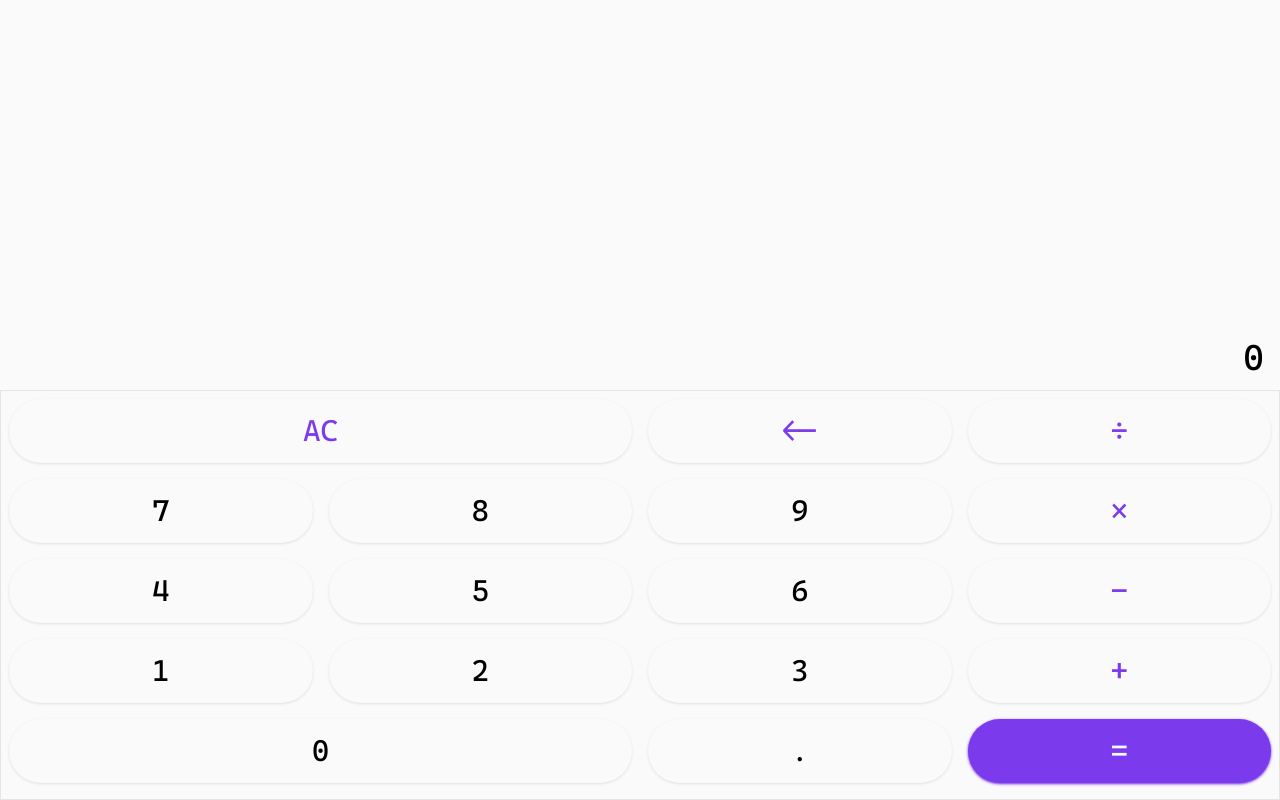
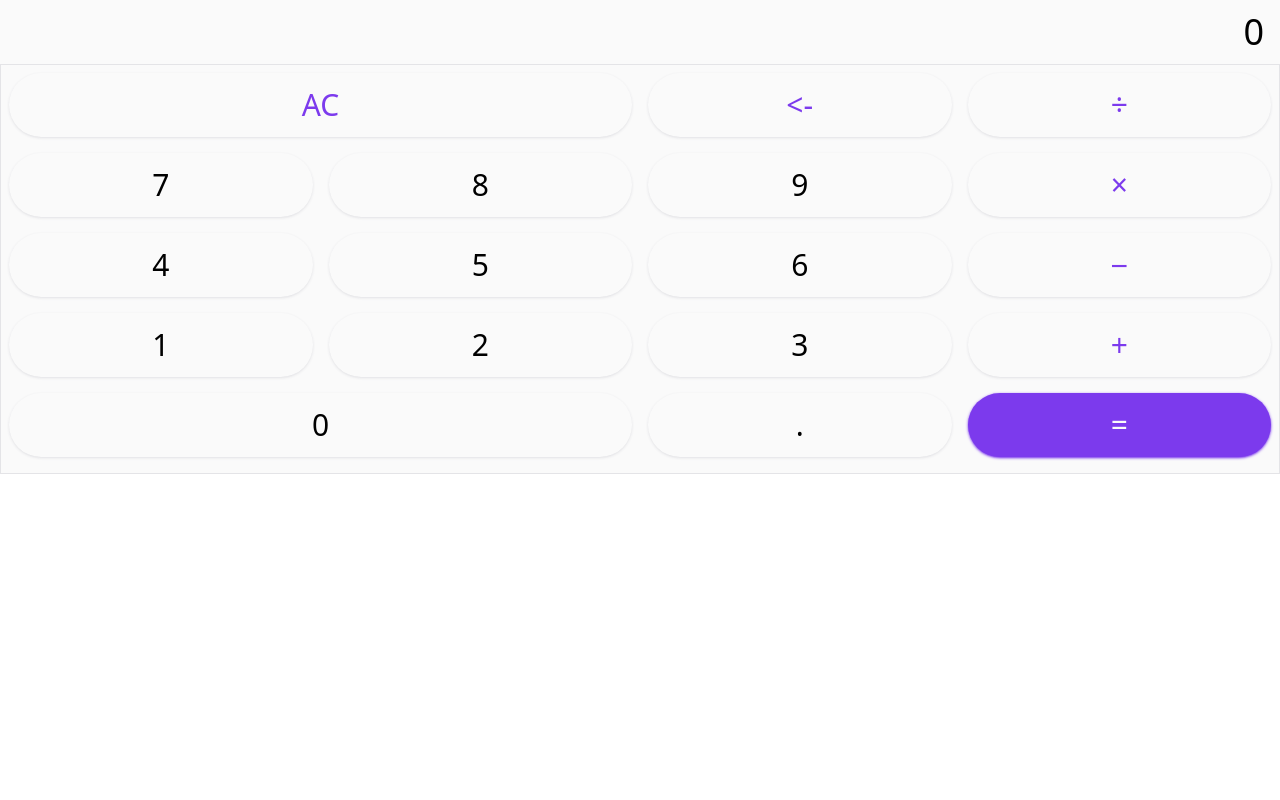
Before and after one commit to DikDns/fcc-front-end-development-projects, a React (Vite) app: page / in a window 1280 px wide. Built offline with nearby package versions, Linux system fonts and the light colour scheme.

Commit message:
rm: remove inline class tailwind

```diff
--- a/src/App.jsx
+++ b/src/App.jsx
@@ -18,8 +18,8 @@ const displayCalculation = (calculation = []) => {
 };
 
 function App() {
+  const [calculation, setCalculation] = useCalculation([0]);
   const [prevCalculation, setPrevCalculation] = useState([0]);
-  const [calculation, setCalculation] = useCalculation([0]);
   const [evaluated, setEvaluated] = useState(false);
 
   const handleBtnClick = (e) => {
@@ -77,9 +77,7 @@ function App() {
   }, [evaluated]);
 
   return (
-    <div
-      className={`App min-h-screen flex flex-col justify-end font-display bg-zinc-50`}
-    >
+    <div className={`App`}>
       <div id="displayContainer" className={`displayContainer`}>
         <div
           id="calculation"
```
